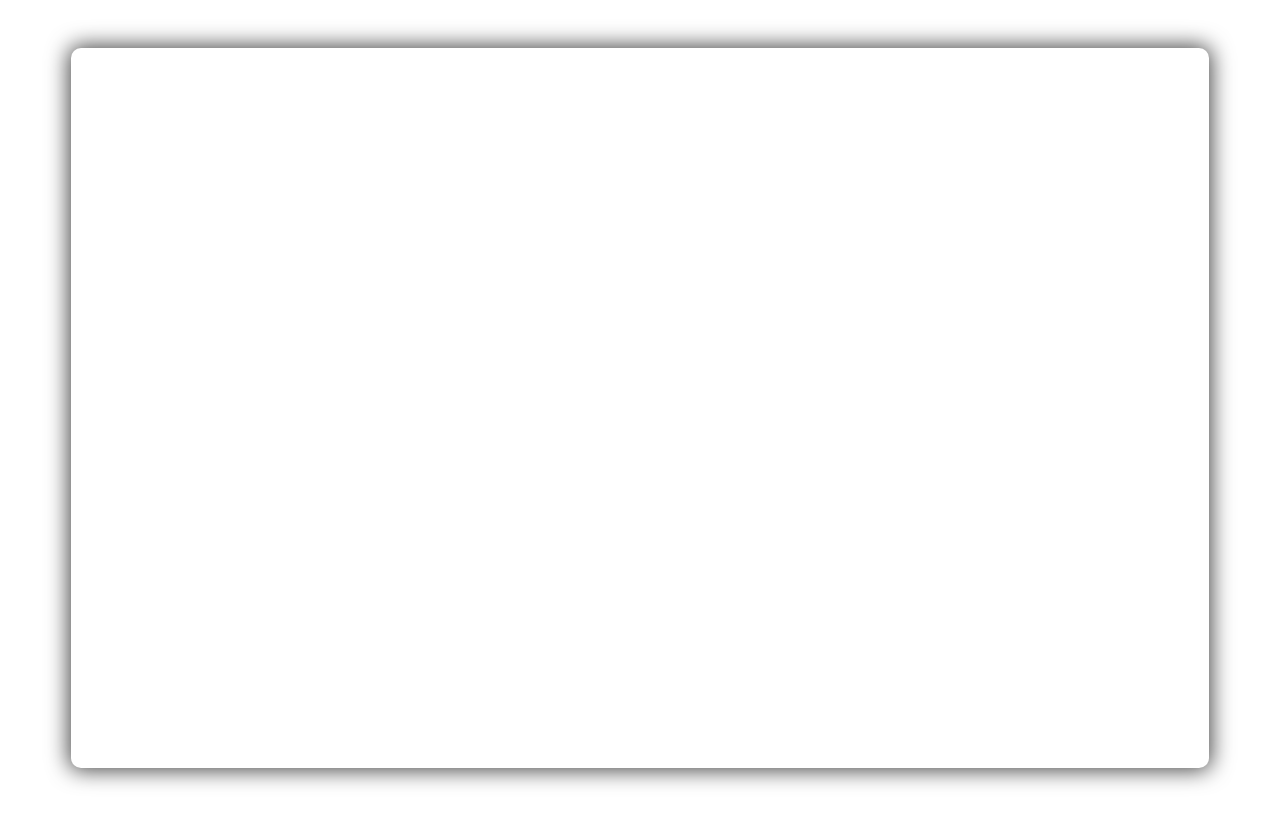
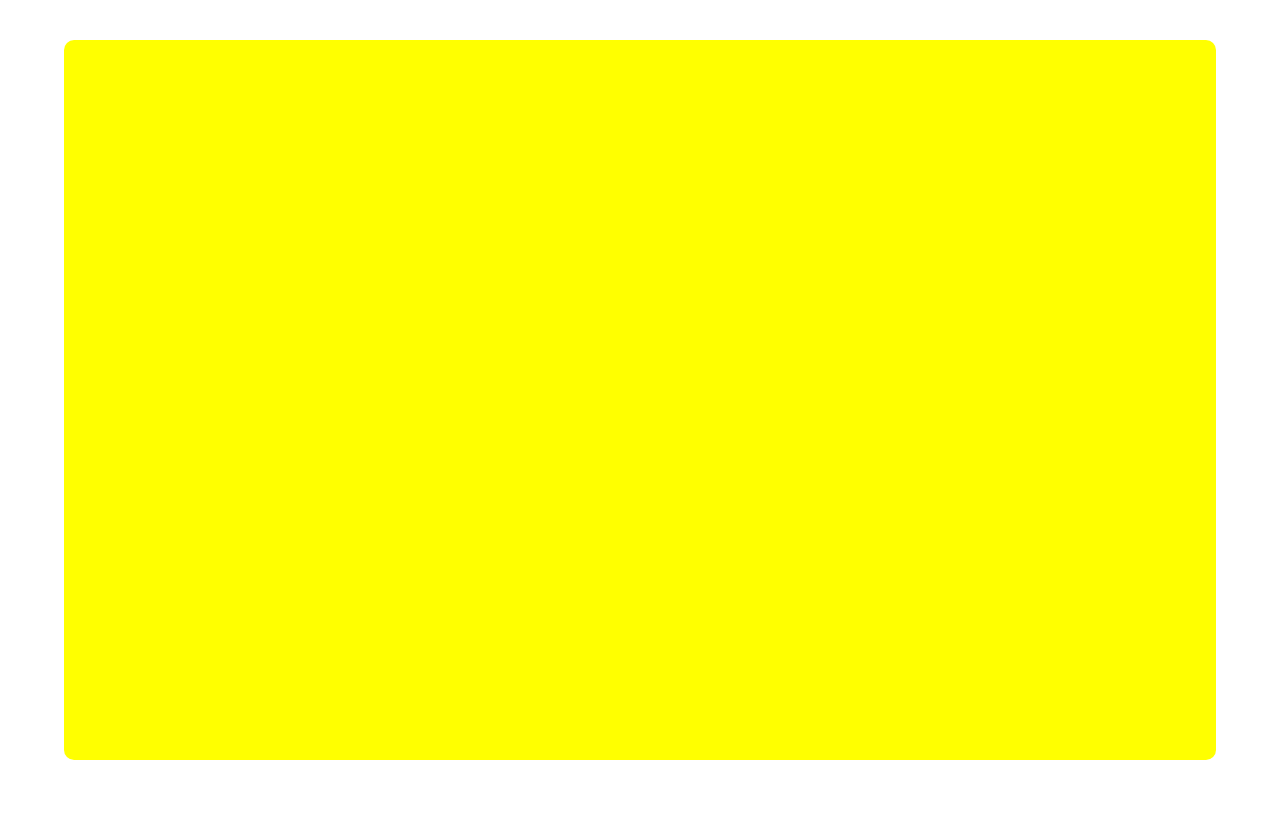
Before and after one commit to LironKruchinin/draw-it, a React (Create React App) app: page / in a window 1280 px wide. Built offline with nearby package versions, Linux system fonts and the light colour scheme.

Commit message:
Fixed layout

```diff
--- /dev/null
+++ b/src/assets/styles/basics/_base.scss
@@ -0,0 +1,3 @@
+* {
+    margin: 0;
+}
--- /dev/null
+++ b/src/assets/styles/basics/_layout.scss
@@ -0,0 +1,9 @@
+.App {
+    width: 100vw;
+    height: 100vh;
+    box-sizing: border-box;
+    display: flex;
+    justify-content: center;
+    align-items: center;
+    justify-content: space-evenly;
+}
--- a/src/assets/styles/main.scss
+++ b/src/assets/styles/main.scss
@@ -1,2 +1,10 @@
+// Setup
+@import "./setup/variables";
+
+// Basics
+@import "./basics/layout";
+@import "./basics/base";
+
+
 ///home-page///
 @import "./views/homepage";
--- a/src/assets/styles/views/_homepage.scss
+++ b/src/assets/styles/views/_homepage.scss
@@ -1,18 +1,8 @@
-.App {
-  width: 100%;
-  min-height: 100vh;
-  box-sizing: border-box;
-  display: flex;
-  justify-content: center;
-  align-items: center;
-  //justify-content: space-evenly;
-}
-
 .home_page_container {
   width: 90%;
-  min-height: 90vh;
+  height: 90%;
   margin: 0;
   padding: 0;
-  box-shadow: 0px 0px 22px 2px rgba(0,0,0,0.75);
+  background-color: yellow;
   border-radius: 10px;
 }
```
Also changed, not shown: src/assets/styles/setup/_variables.scss (added).
